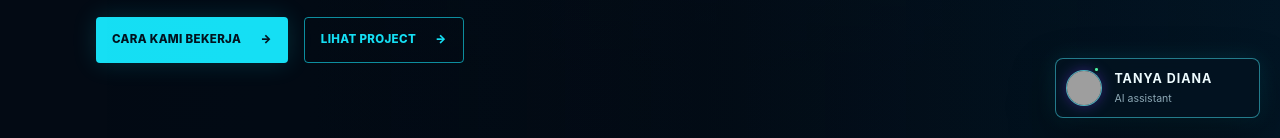
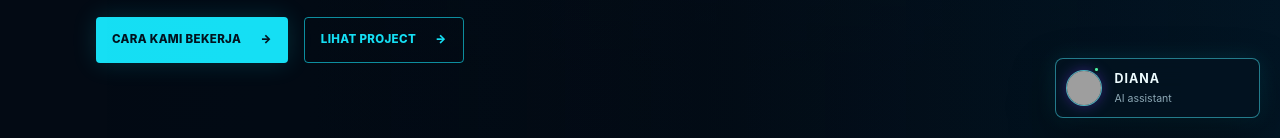
Before and after one commit to Extreme-Studios/extremestudios, a Next.js app: page / in a window 1280 px wide. Shown: the part 662-800 px from the top of the page. Built offline with nearby package versions, Linux system fonts and the light colour scheme; grey boxes are pictures that could not be loaded.

Commit message:
Rename demo MUA assistant label

```diff
--- a/components/DianaChat.js
+++ b/components/DianaChat.js
@@ -2,10 +2,11 @@
 
 import { useEffect, useRef, useState } from "react";
 
-export default function DianaChat({ vertical = "" }) {
+export default function DianaChat({ vertical = "", displayName = "DIANA" }) {
   const isMua = vertical === "mua";
+  const assistantName = displayName || "DIANA";
   const [isOpen, setIsOpen] = useState(false);
-  const [messages, setMessages] = useState([{ role: "diana", text: isMua ? "Halo Kak, saya Diana. Mau tahu harga dan cara order Website MUA?" : "Halo, saya DIANA. Ada yang ingin ditanyakan?" }]);
+  const [messages, setMessages] = useState([{ role: "diana", text: isMua ? `Halo Kak, saya ${assistantName}. Mau tahu harga dan cara order Website MUA?` : `Halo, saya ${assistantName}. Ada yang ingin ditanyakan?` }]);
   const [input, setInput] = useState("");
   const [isSending, setIsSending] = useState(false);
   const orderUrl = "https://wa.me/6289677523666?text=Halo%20Extreme%20Studios,%20saya%20berminat%20order%20Website%20MUA%20%2B%20AI%20Assistant.";
@@ -44,7 +45,7 @@ export default function DianaChat({ vertical = "" }) {
     } catch {
       setMessages((current) => [
         ...current,
-        { role: "diana", text: "Koneksi DIANA sedang tidak tersedia." }
+        { role: "diana", text: `Koneksi ${assistantName} sedang tidak tersedia.` }
       ]);
     } finally {
       setIsSending(false);
@@ -53,13 +54,13 @@ export default function DianaChat({ vertical = "" }) {
   }
 
   return (
-    <aside id="diana" className={`diana-chat ${isMua ? "diana-chat--mua" : ""} ${isOpen ? "diana-chat--open" : ""}`} aria-label="Chat dengan DIANA">
+    <aside id="diana" className={`diana-chat ${isMua ? "diana-chat--mua" : ""} ${isOpen ? "diana-chat--open" : ""}`} aria-label={`Chat dengan ${assistantName}`}>
       {isOpen && (
         <section className="diana-chat__panel" aria-live="polite">
           <header className="diana-chat__header">
             <div className="diana-chat__identity">
-              <img className="diana-chat__avatar" src="/diana-cs-avatar.png" alt="Avatar DIANA" />
-              <span><strong>DIANA</strong><small><i /> Online assistant</small></span>
+              <img className="diana-chat__avatar" src="/diana-cs-avatar.png" alt={`Avatar ${assistantName}`} />
+              <span><strong>{assistantName}</strong><small><i /> Online assistant</small></span>
             </div>
             <button type="button" onClick={() => setIsOpen(false)} aria-label="Tutup chat DIANA">×</button>
           </header>
@@ -71,7 +72,7 @@ export default function DianaChat({ vertical = "" }) {
             {messages.map((message, index) => (
               <div className={`diana-chat__message-wrap diana-chat__message-wrap--${message.role}`} key={`${message.role}-${index}`}><p className={`diana-chat__message diana-chat__message--${message.role}`}>{message.text}</p>{message.action === "order" && <a className="diana-chat__order" href={orderUrl} target="_blank" rel="noreferrer">Order via WhatsApp <b>↗</b></a>}</div>
             ))}
-            {isSending && <p className="diana-chat__typing">DIANA sedang mengetik<span>...</span></p>}
+            {isSending && <p className="diana-chat__typing">{assistantName} sedang mengetik<span>...</span></p>}
           </div>
           <form className="diana-chat__form" onSubmit={sendMessage}>
             <label className="sr-only" htmlFor="diana-message">Pesan untuk DIANA</label>
@@ -96,7 +97,7 @@ export default function DianaChat({ vertical = "" }) {
       >
         <span className="diana-chat__pulse" />
         <img className="diana-chat__launcher-icon" src="/diana-cs-avatar.png" alt="" />
-        <span><strong>Tanya DIANA</strong><small>AI assistant</small></span>
+        <span><strong>{assistantName}</strong><small>AI assistant</small></span>
       </button>
     </aside>
   );
--- a/components/MuaDemoSite.js
+++ b/components/MuaDemoSite.js
@@ -23,7 +23,7 @@ const packages = [
 export default function MuaDemoSite() {
   const [booked, setBooked] = useState(false);
   const [selected, setSelected] = useState(packages[1][0]);
-  return <main className="demo-mua"><DianaChat vertical="mua" />
+  return <main className="demo-mua"><DianaChat vertical="mua" displayName="Chat Assistant" />
     <div className="demo-mua__demo-bar"><span>WEBSITE DEMO</span><a href="/mua">Ingin website seperti ini? Lihat paket Extreme Studios →</a></div>
     <header className="demo-mua__nav"><a href="#demo-home" className="demo-mua__logo"><i>L</i><span>LUMINA<small>MAKEUP ARTIST</small></span></a><nav><a href="#demo-about">Tentang</a><a href="#demo-portfolio">Portfolio</a><a href="#demo-packages">Paket</a><a href="#demo-booking">Booking</a></nav><a href="#demo-booking" className="demo-mua__nav-cta">Cek ketersediaan</a></header>
     <section id="demo-home" className="demo-mua__hero"><div className="demo-mua__hero-copy"><p className="demo-mua__eyebrow">MAKEUP FOR YOUR MOMENT</p><h1>Make your beauty<br /><em>more meaningful.</em></h1><p>Riasan yang terasa seperti diri kamu sendiri—lebih percaya diri, lebih bersinar, dan siap menyimpan momen selamanya.</p><div><a href="#demo-packages" className="demo-mua__button">Lihat paket <b>→</b></a><a href="#demo-portfolio" className="demo-mua__text-link">Lihat portfolio</a></div></div><div className="demo-mua__hero-art"><div className="demo-mua__portrait"><span>BRIDAL<br /><i>beauty</i></span></div><div className="demo-mua__hero-note"><small>AVAILABLE FOR</small><b>2026 BRIDES</b><span>Surabaya · Sidoarjo · Jawa Timur</span></div><div className="demo-mua__hero-stamp">L<br /><small>LM</small></div></div></section>
```
